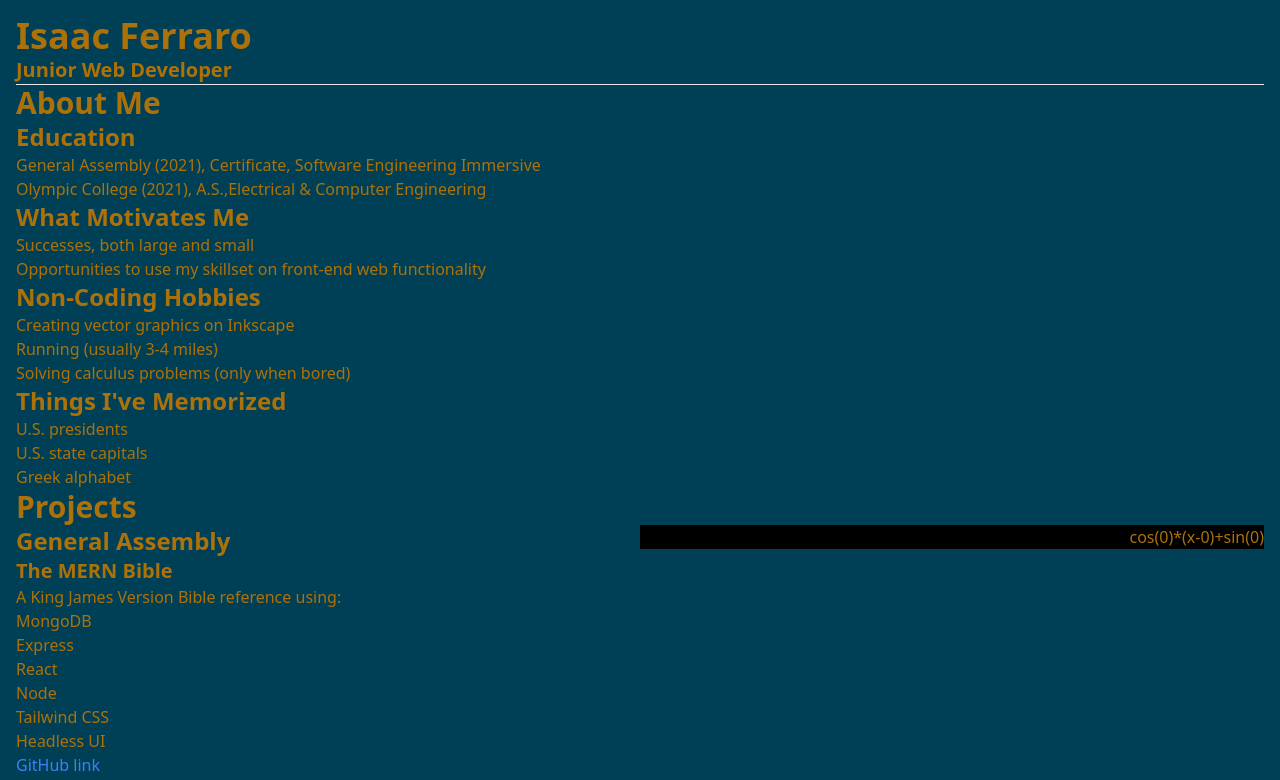
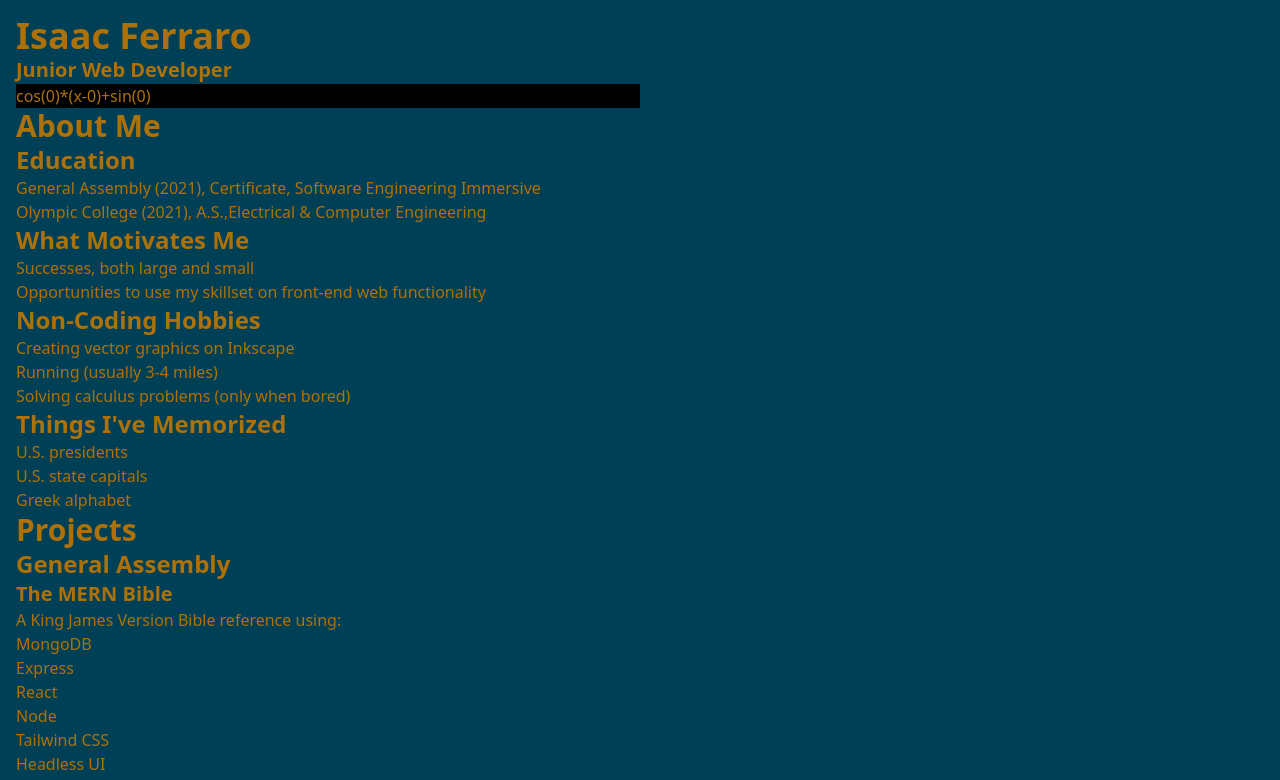
Before and after one commit to iferraro/portfolio, a React (Create React App) app: page / in a window 1280 px wide. Shown: the top 780 px of the page. Built offline with nearby package versions, Linux system fonts and the light colour scheme.

Commit message:
Testing Graph as child element of App

```diff
--- a/src/App.tsx
+++ b/src/App.tsx
@@ -1,4 +1,5 @@
 import logo from "./logo.svg";
+import Graph from "./features/graph/Graph";
 import Header from "./features/Header/Header";
 import About from "./features/About/About";
 import Projects from "./features/Projects/Projects";
@@ -9,6 +10,7 @@
   return (
     <div className="p-4 bg-theme-dark text-theme-light">
       <Header />
+      <Graph />
       <About />
       <Projects />
       <Contact />
--- a/src/features/Header/Header.tsx
+++ b/src/features/Header/Header.tsx
@@ -1,9 +1,10 @@
+import Graph from "../graph/Graph";
+
 const Header = () => {
   return (
     <header>
       <h1 className="text-4xl font-bold">Isaac Ferraro</h1>
       <h2 className="text-xl font-bold">Junior Web Developer</h2>
-      <hr />
     </header>
   );
 };
--- a/src/features/Projects/Projects.tsx
+++ b/src/features/Projects/Projects.tsx
@@ -1,5 +1,3 @@
-import Graph from "../graph/Graph";
-
 interface Project {
   // iconLink: string;
   title: string;
@@ -117,7 +115,6 @@
   return (
     <div onScrollCapture={handleScroll}>
       <h1 className="text-3xl font-bold">Projects</h1>
-      <Graph />
       <div>
         <h1 className="text-2xl font-bold">General Assembly</h1>
         {generalAssemblyProjectItems}
--- a/src/features/graph/Graph.tsx
+++ b/src/features/graph/Graph.tsx
@@ -1,4 +1,3 @@
-import { useState, useEffect } from "react";
 import { useAppSelector, useAppDispatch } from "../../app/hooks";
 import { redefine, selectEquation } from "./graphSlice";
 
@@ -11,11 +10,10 @@
   window.addEventListener("scroll", handleScroll);
 
   return (
-    <div
-      id="graph"
-      className="sticky top-0 right-0 float-right text-right w-1/2 bg-black"
-    >
+    <div id="graph" className="sticky top-0 w-1/2 bg-black">
       <p>{equation}</p>
+      {/* putting graph inside of sub-component will cause graph to only stay
+      inside the sub-component, even if sticky */}
     </div>
   );
 };
```
